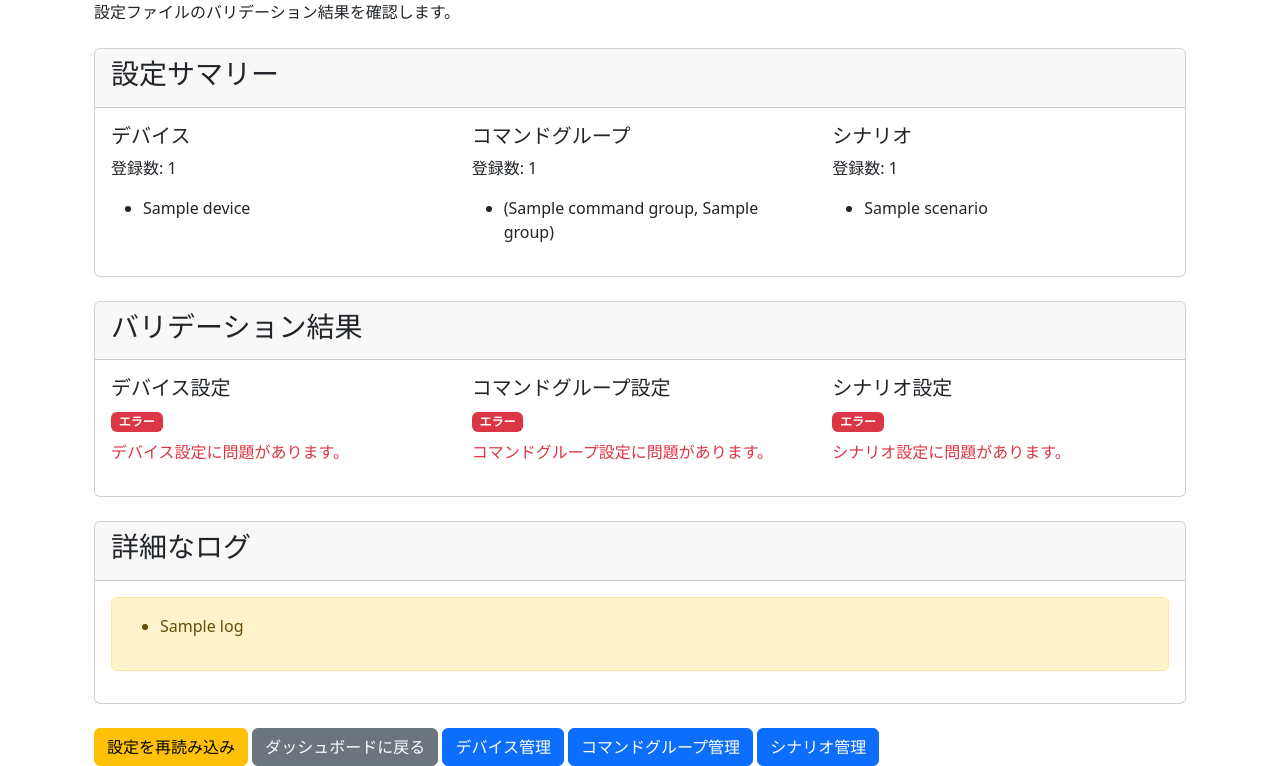
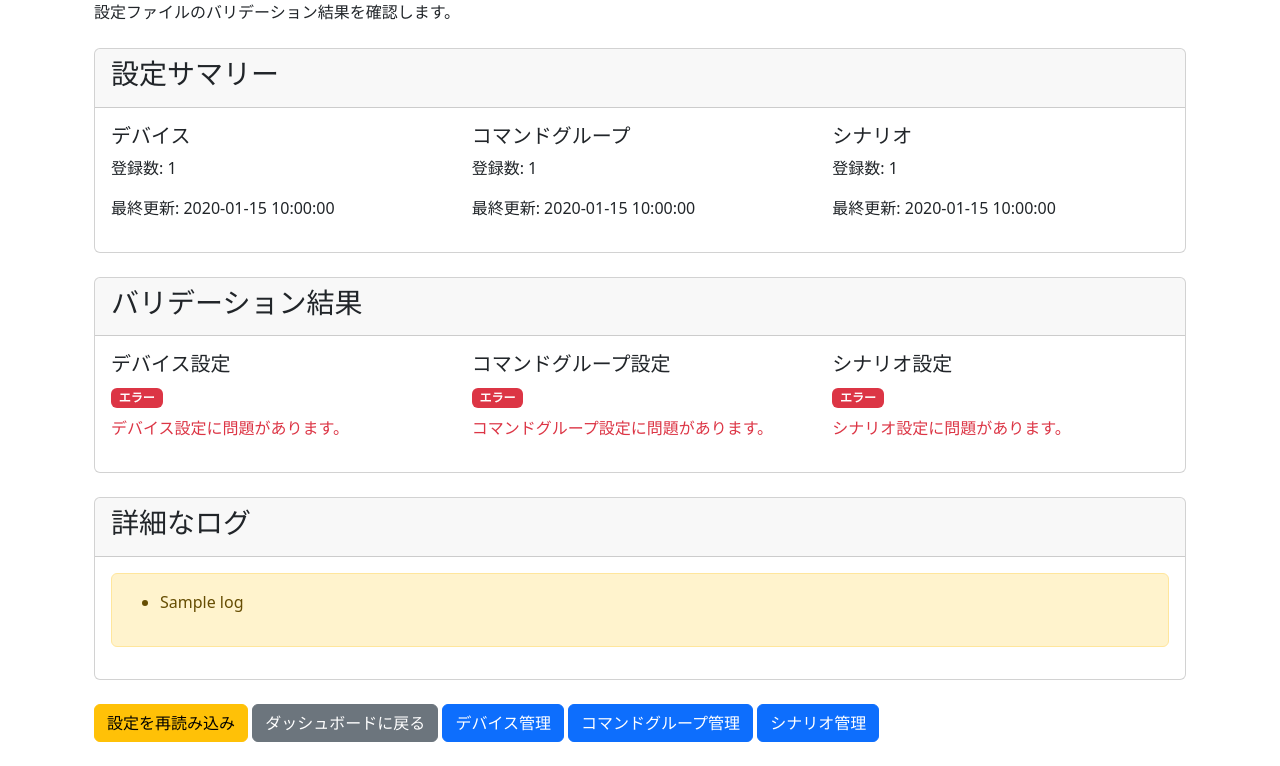
Before and after one commit to kaishin0527/cisco-config-fetcher, a Flask app: template templates/config_validation.html in a window 1280 px wide. Shown: the part 136-902 px from the top of the page. After the commit the page ends 878 px from the top, so only its background shows below. Run offline with Flask 3, Linux system fonts and the light colour scheme; the template is opened without the code that fills it: most values are stand-ins (such as "Sample title", 1, 10 or a date in 2020).

Commit message:
Fix config validation template

```diff
--- a/templates/config_validation.html
+++ b/templates/config_validation.html
@@ -20,36 +20,18 @@
                     <div class="row">
                         <div class="col-md-4">
                             <h5>デバイス</h5>
-                            <p>登録数: {{ config_summary.devices.count }}</p>
-                            {% if config_summary.devices.items %}
-                            <ul>
-                                {% for device in config_summary.devices.items %}
-                                <li>{{ device }}</li>
-                                {% endfor %}
-                            </ul>
-                            {% endif %}
+                            <p>登録数: {{ config_summary.device_count }}</p>
+                            <p>最終更新: {{ config_summary.last_updated }}</p>
                         </div>
                         <div class="col-md-4">
                             <h5>コマンドグループ</h5>
-                            <p>登録数: {{ config_summary.command_groups.count }}</p>
-                            {% if config_summary.command_groups.items %}
-                            <ul>
-                                {% for group in config_summary.command_groups.items %}
-                                <li>{{ group }}</li>
-                                {% endfor %}
-                            </ul>
-                            {% endif %}
+                            <p>登録数: {{ config_summary.command_group_count }}</p>
+                            <p>最終更新: {{ config_summary.last_updated }}</p>
                         </div>
                         <div class="col-md-4">
                             <h5>シナリオ</h5>
-                            <p>登録数: {{ config_summary.scenarios.count }}</p>
-                            {% if config_summary.scenarios.items %}
-                            <ul>
-                                {% for scenario in config_summary.scenarios.items %}
-                                <li>{{ scenario }}</li>
-                                {% endfor %}
-                            </ul>
-                            {% endif %}
+                            <p>登録数: {{ config_summary.scenario_count }}</p>
+                            <p>最終更新: {{ config_summary.last_updated }}</p>
                         </div>
                     </div>
                 </div>
```
